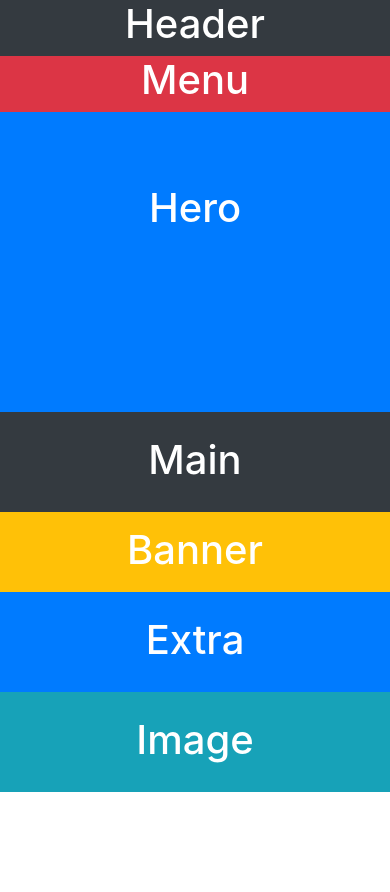
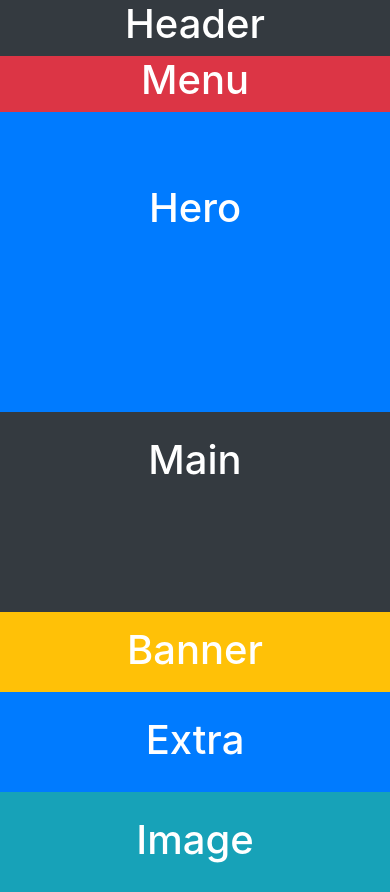
Before and after one commit to developerkamrul/responsive_layout_with_bootstrap, a plain HTML site: page index.html in a window 390 px wide. Before the commit the page ends 844 px from the top, so only its background shows below. Drawn offline with Linux system fonts and the light colour scheme.

Commit message:
ready to deploy

```diff
--- a/style.css
+++ b/style.css
@@ -21,7 +21,7 @@
 
 @media screen and (max-width: 576px) {
   .main {
-    height: 100px;
+    height: 200px;
   }
   .image {
     position: relative;
@@ -33,7 +33,7 @@
   }
   .banner {
     position: relative;
-    top: -100px;
+    top: 0px;
     height: 80px;
   }
   .banner h1 {
```
